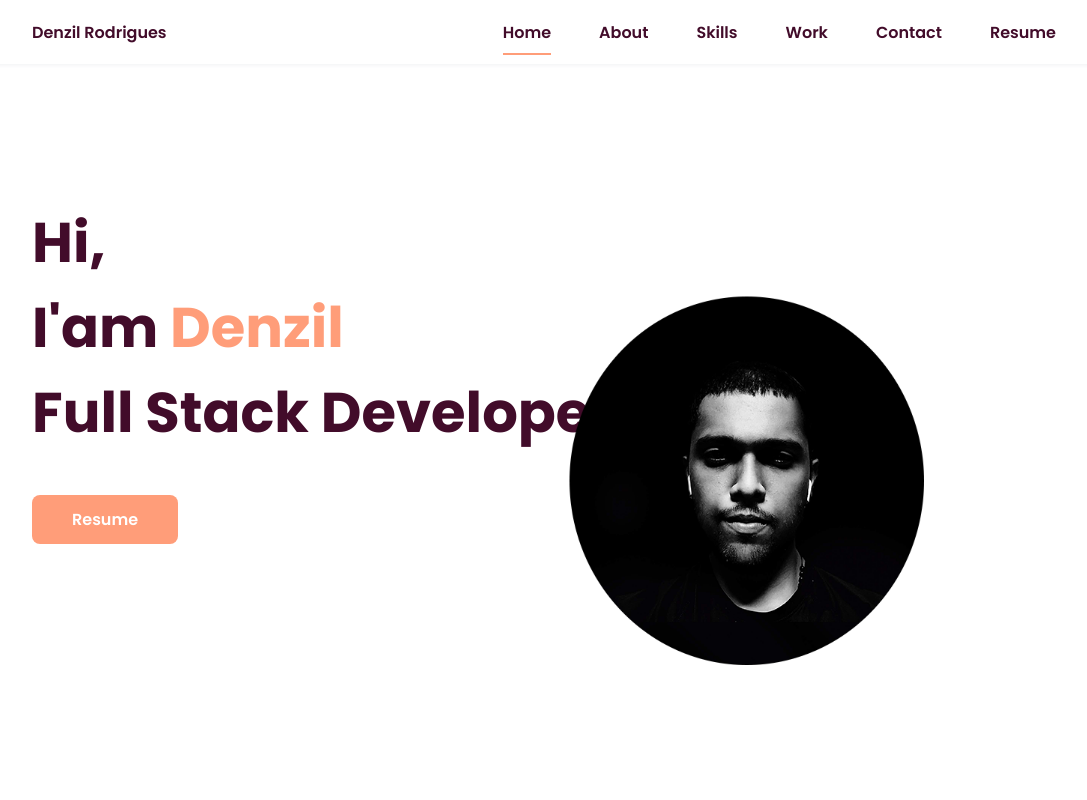
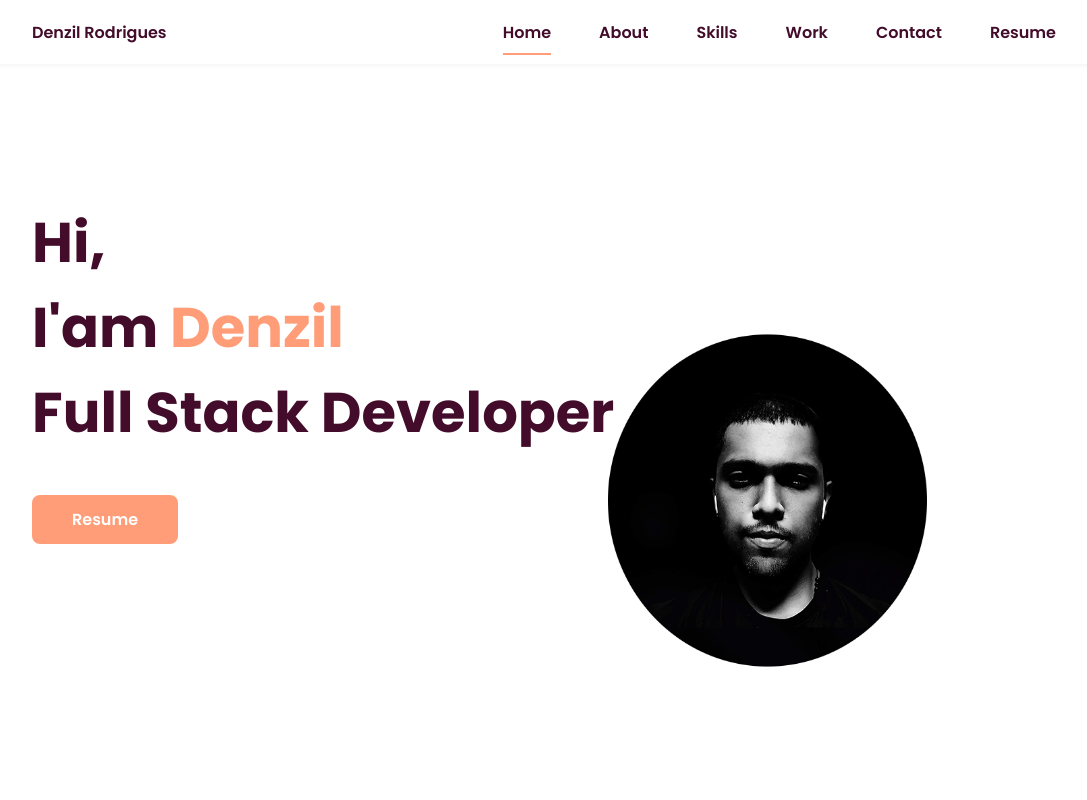
Before and after one commit to denzilrdz/denzilrodrigues, a React (Create React App) app: page / in a window 1280 px wide. Shown: the top 800 px of the page, without its empty margins (96-1183 px from the left). Built offline with nearby package versions, Linux system fonts and the light colour scheme; some icons are missing.

Commit message:
Updated CSS for image

```diff
--- a/src/assets/css/styles.css
+++ b/src/assets/css/styles.css
@@ -218,7 +218,7 @@ img {
 }
 .home__img {
   position: absolute;
-  padding-left: 3.5rem;
+  padding-left: 6rem;
   right: 0;
   bottom: 0;
   width: 250px;
@@ -462,10 +462,8 @@ img {
   color: var(--second-color);
 }
 progress::-moz-progress-bar {
-  background-color: var(--second-color);
   color: var(--second-color);
 }
 progress::-webkit-progress-value {
-  background-color: var(--second-color);
   color: var(--second-color);
 }
```
